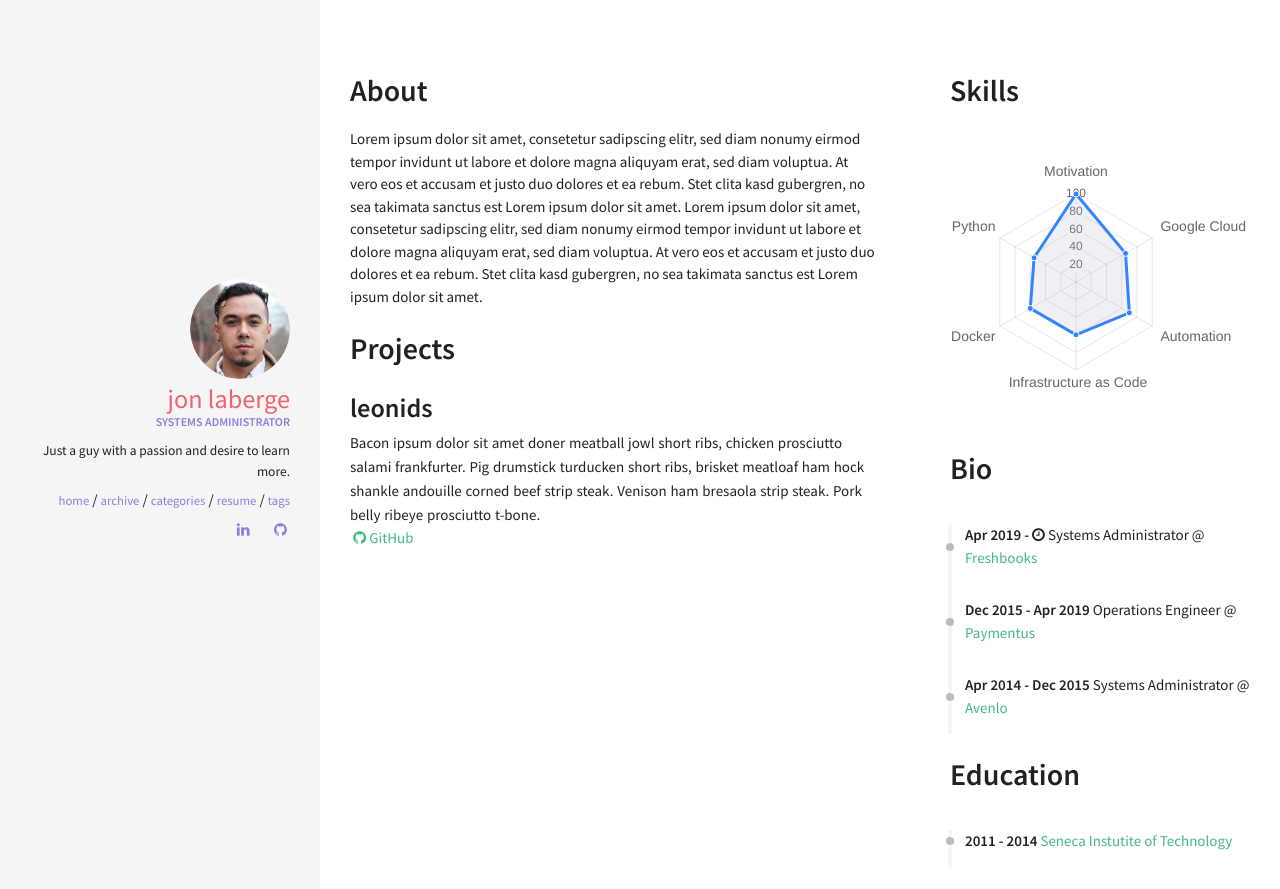
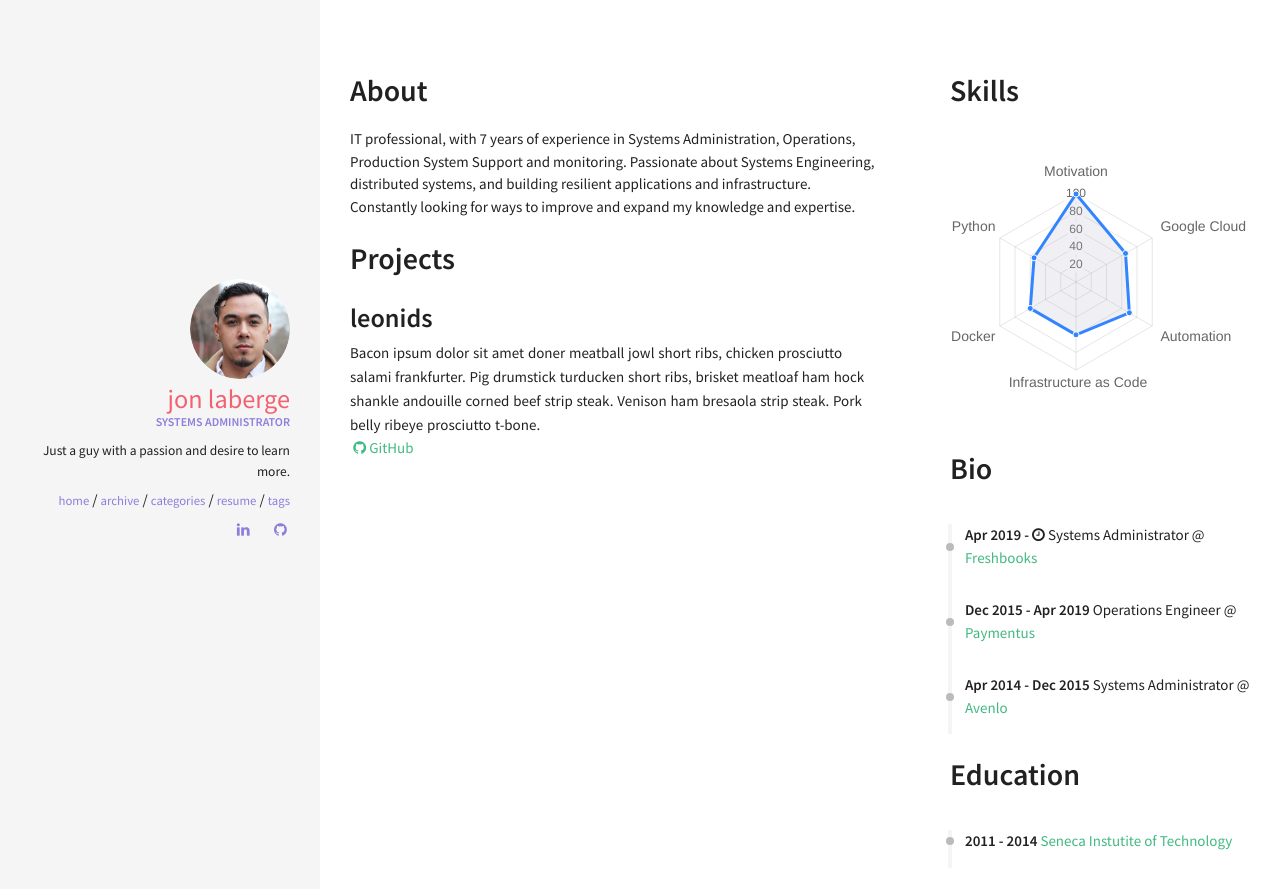
Before and after one commit to jrlaberge/jrlaberge.github.io, a Jekyll site: the page built from resume.html, in a window 1280 px wide. Shown: the top 889 px of the page. Built offline with Jekyll 4.4.1, drawn with Linux system fonts in a browser that asks for light colours; nearby versions of some CDN libraries.

Commit message:
Update about.html

```diff
--- a/_includes/sections/about.html
+++ b/_includes/sections/about.html
@@ -1,5 +1,7 @@
 <h1><span data-i18n="skills.my_skills">About</span></h1>
 
 <div>
-    Lorem ipsum dolor sit amet, consetetur sadipscing elitr, sed diam nonumy eirmod tempor invidunt ut labore et dolore magna aliquyam erat, sed diam voluptua. At vero eos et accusam et justo duo dolores et ea rebum. Stet clita kasd gubergren, no sea takimata sanctus est Lorem ipsum dolor sit amet. Lorem ipsum dolor sit amet, consetetur sadipscing elitr, sed diam nonumy eirmod tempor invidunt ut labore et dolore magna aliquyam erat, sed diam voluptua. At vero eos et accusam et justo duo dolores et ea rebum. Stet clita kasd gubergren, no sea takimata sanctus est Lorem ipsum dolor sit amet.
+    IT professional, with 7 years of experience in Systems Administration, Operations, Production System Support and monitoring.
+
+    Passionate about Systems Engineering, distributed systems, and building resilient applications and infrastructure. Constantly looking for ways to improve and expand my knowledge and expertise.
 </div>
```
